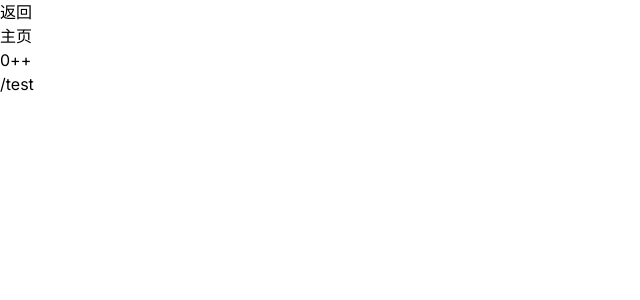
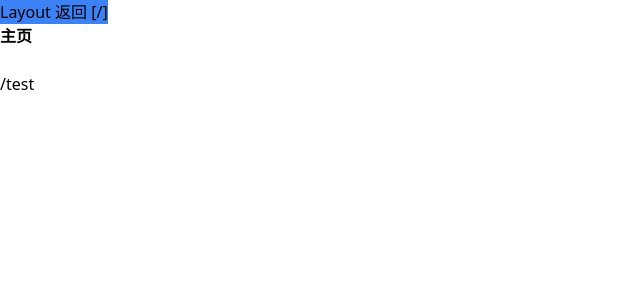
Before and after one commit to xiaobinniu/next-template, a Next.js app: page / in a window 1280 px wide. Shown: the top 300 px of the page, without its empty margins (0-640 px from the left). Built offline with nearby package versions, Linux system fonts and the light colour scheme.

Commit message:
no message

```diff
--- /dev/null
+++ b/src/app/(test)/test/[id]/loading.tsx
@@ -0,0 +1,8 @@
+export default function Loading() {
+    // You can add any UI inside Loading, including a Skeleton.
+    return (
+        <>
+            loading...
+        </>
+    )
+}
--- /dev/null
+++ b/src/app/(test)/test/[id]/page.tsx
@@ -0,0 +1,14 @@
+export default function Test({ params }: { params: { id: string } }) {
+    return (
+        <div>
+            <h1> id: {params.id} </h1>
+        </div>
+    );
+}
+
+
+export async function generateStaticParams() {
+    return [1, 2, 3].map((post) => ({
+        id: post.toString(),
+    }))
+}
--- /dev/null
+++ b/src/app/(test)/test/layout.tsx
@@ -0,0 +1,9 @@
+export default function TestLayout({ children }: { children: React.ReactNode }) {
+
+    return (
+        <>
+            <span className=" bg-slate-400">TestLayout</span>
+            {children}
+        </>
+    )
+}
--- /dev/null
+++ b/src/app/(test)/test/page.tsx
@@ -0,0 +1,22 @@
+"use client"
+import { Metadata } from 'next'
+import Link from 'next/link';
+import { useState } from 'react';
+
+export const metadata: Metadata = {
+    title: 'Test',
+}
+
+export default function Test() {
+    const [id, setId] = useState(0);
+
+    return (
+        <div>
+            <h1>test页 {id}</h1>
+
+            <button className='bg-blue-100' onClick={() => setId(id + 1)}>add</button> <br />
+
+            <Link href={`/test/${id.toString()}`} className=' bg-slate-400'>id page</Link>
+        </div>
+    );
+}
--- a/src/app/_app.tsx
+++ /dev/null
@@ -1,11 +0,0 @@
-import type { AppProps } from 'next/app'
-
-export default function App({ Component, pageProps }: AppProps) {
-    return (
-        <>
-            <h1>123</h1>
-            <Component {...pageProps} />
-        </>
-
-    )
-}
--- a/src/app/_document.tsx
+++ /dev/null
@@ -1,13 +0,0 @@
-import { Html, Head, Main, NextScript } from 'next/document'
-
-export default function Document() {
-    return (
-        <Html>
-            <Head />
-            <body>
-                <Main />
-                <NextScript />
-            </body>
-        </Html>
-    )
-}
--- a/src/app/layout.tsx
+++ b/src/app/layout.tsx
@@ -1,10 +1,7 @@
 "use client"
 import Header from '@/components/Header'
 import './globals.css'
-import type { Metadata } from 'next'
-import { Inter } from 'next/font/google'
-
-const inter = Inter({ subsets: ['latin'] })
+import type { Metadata } from 'next';
 
 export const metadata: Metadata = {
     title: 'Create Next App',
@@ -15,7 +12,7 @@ export default function RootLayout({ children }: { children: React.ReactNode })
 
     return (
         <html lang="en">
-            <body className={inter.className}>
+            <body>
                 <Header></Header>
                 {children}
             </body>
--- a/src/app/page.tsx
+++ b/src/app/page.tsx
@@ -1,18 +1,17 @@
 "use client"
 import Link from "next/link";
-import { useState } from "react";
 
 export default function Home() {
-    const [index, setIndex] = useState(0)
 
     return (
         <div>
-            <h1>主页</h1>
-
-            {index}
-            <button onClick={() => { setIndex(index + 1) }}>++</button> <br></br>
-
-            <Link href={`/test/${index}`} shallow>/test</Link>
+            <strong>主页</strong>
+            <br />
+            <br />
+            <ul>
+                <li><Link href={`/test#id`}>/test</Link>
+                </li>
+            </ul>
         </div>
     )
 }
--- a/src/app/test/[id].tsx
+++ /dev/null
@@ -1,12 +0,0 @@
-import Link from "next/link";
-
-
-export default function Test() {
-
-    return (
-        <div>
-            <h1>test页</h1>
-            <Link href="/"> 返回 </Link>
-        </div>
-    );
-}
--- a/src/components/Header.tsx
+++ b/src/components/Header.tsx
@@ -1,13 +1,14 @@
 'use client';
 
-import { useRouter } from "next/router"
+import { useRouter, usePathname } from "next/navigation";
 
 export default function Header() {
-    // const router = useRouter();
+    const router = useRouter();
+    const pathname = usePathname()
 
     return (
         <div>
-            <button onClick={() => { }}>返回</button>
+            <button className="bg-blue-500" onClick={router.back}>Layout 返回 [{pathname}]</button>
         </div>
     )
 }
```
Also changed, not shown: 1 other file (tests, documents, lock files or other folders).
